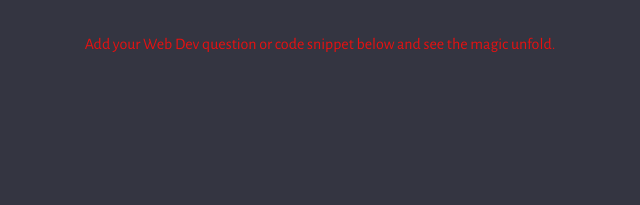
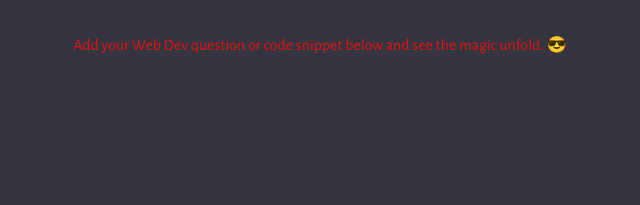
Before and after one commit to Nagacash/naga-codex, a website built with Vite: page client/index.html in a window 1280 px wide. Shown: the part 182-387 px from the top of the page, 320-960 px from the left. Built offline with nearby package versions, Linux system fonts and the light colour scheme.

Commit message:
added smiley

```diff
--- a/client/index.html
+++ b/client/index.html
@@ -19,7 +19,7 @@
       will
       help
       edit and suggest code.</p> <br> <a href="http://www.naga-clothing.com" class="head4">Powered by: www.naga-clothing.com</a><br> <br>
-    <p class="head3">Add your Web Dev question or code snippet below and see the magic unfold.
+    <p class="head3">Add your Web Dev question or code snippet below and see the magic unfold. 😎
       <br>
     </p>
 
```
